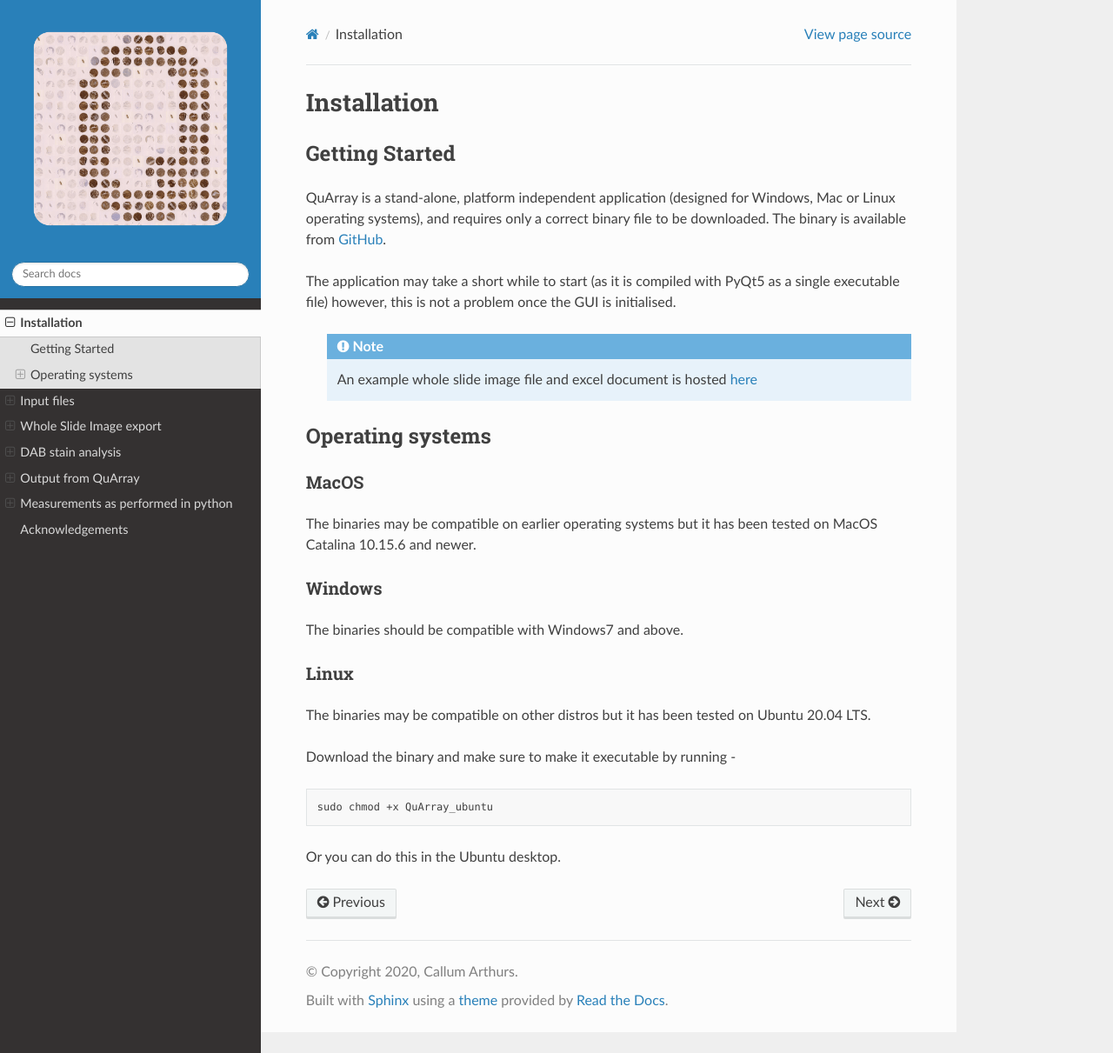
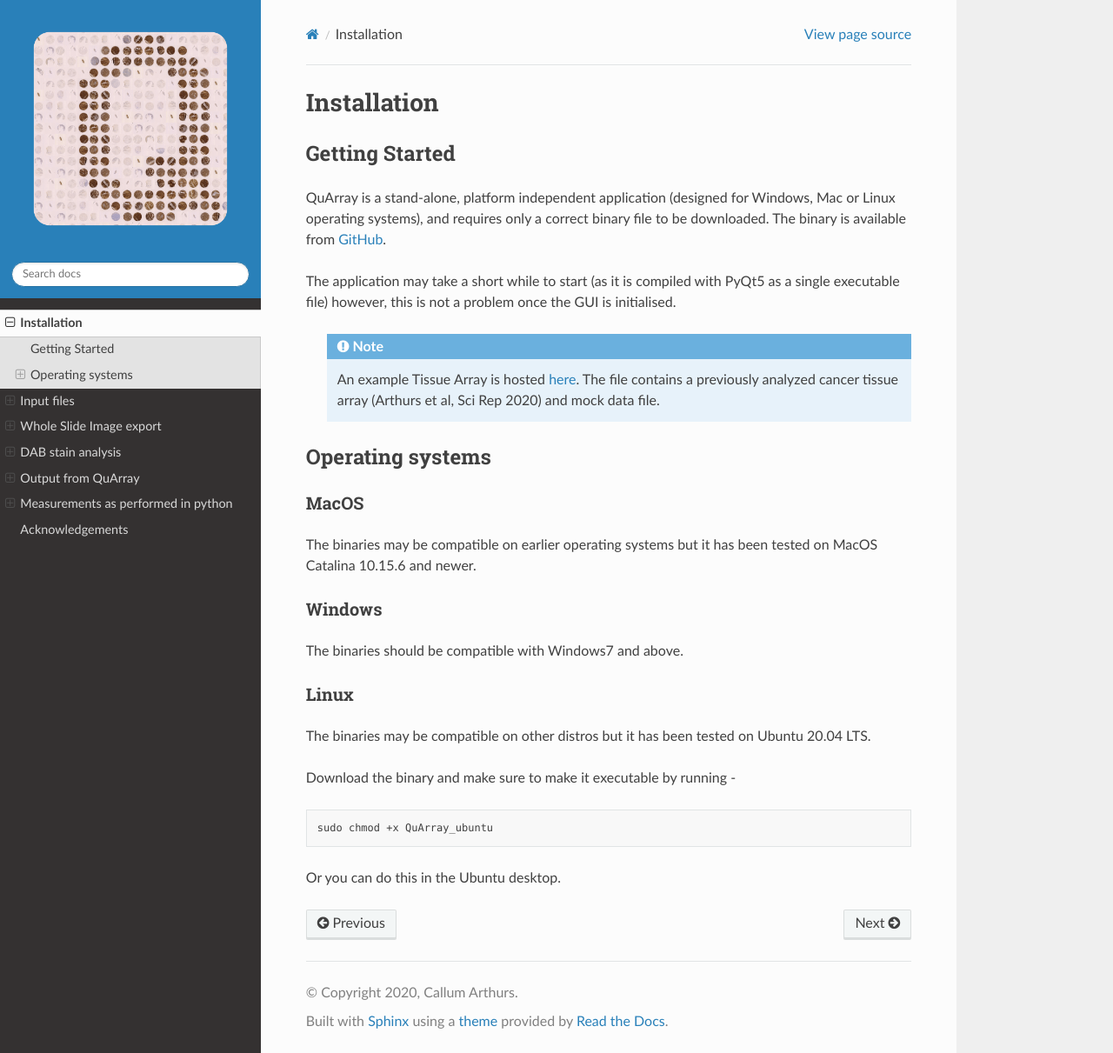
Before and after one commit to c-arthurs/QuArray, a Sphinx documentation site: the page built from docs/Installation.rst, in a window 1280 px wide and 1211 px high. Shown: the whole window at 87% size. Built offline with Sphinx 7.4.7 and the Read the Docs theme 2.0.0, drawn with Linux system fonts in a browser that asks for light colours.

Commit message:
shared files added and change of second figure image

```diff
--- a/docs/Input files.rst
+++ b/docs/Input files.rst
@@ -8,8 +8,9 @@ Whole Slide Image files
 =======================
 
   .. note::
-     An example whole slide image file and excel document is hosted
-     `here <https://emckclac-my.sharepoint.com/:f:/g/personal/k1472221_kcl_ac_uk/EutLIT4yc3BIlmNdUnDzLNAB0AcR1qc99Pvf8w-yCcmj_A?e=LXunb4>`_
+     An example Tissue Array is hosted
+     `here <https://emckclac-my.sharepoint.com/:f:/g/personal/k1472221_kcl_ac_uk/EutLIT4yc3BIlmNdUnDzLNAB0AcR1qc99Pvf8w-yCcmj_A?e=LXunb4>`_.
+     The file contains a previously analyzed cancer tissue array (Arthurs et al, Sci Rep 2020) and mock data file.
 
 Supported Formats
 -----------------
--- a/docs/Installation.rst
+++ b/docs/Installation.rst
@@ -16,9 +16,9 @@ The application may take a short while to start (as it is compiled with PyQt5 as
 this is not a problem once the GUI is initialised.
 
   .. note::
-     An example whole slide image file and excel document is hosted
-     `here <https://emckclac-my.sharepoint.com/:f:/g/personal/k1472221_kcl_ac_uk/EutLIT4yc3BIlmNdUnDzLNAB0AcR1qc99Pvf8w-yCcmj_A?e=LXunb4>`_
-
+     An example Tissue Array is hosted
+     `here <https://emckclac-my.sharepoint.com/:f:/g/personal/k1472221_kcl_ac_uk/EutLIT4yc3BIlmNdUnDzLNAB0AcR1qc99Pvf8w-yCcmj_A?e=LXunb4>`_.
+     The file contains a previously analyzed cancer tissue array (Arthurs et al, Sci Rep 2020) and mock data file.
 
 Operating systems
 #################
--- a/docs/index.rst
+++ b/docs/index.rst
@@ -3,7 +3,9 @@
   .. note::
      This documentation is written to support the QuArray application, developed in the Ahmed Lab for TA export
      and analysis.
-     Download the `latest stable binary <https://github.com/c-arthurs/QuArray/releases>`_ or read the
+     Download the `latest stable binary <https://github.com/c-arthurs/QuArray/releases>`_ and an
+     `example tissue array<https://emckclac-my.sharepoint.com/:f:/g/personal/k1472221_kcl_ac_uk/EutLIT4yc3BIlmNdUnDzLNAB0AcR1qc99Pvf8w-yCcmj_A?e=LXunb4>`_.
+     from a previously analyzed cancer tissue array (Arthurs et al, Sci Rep 2020), or read the
      :ref:`installation page <installation_page>` to get started.
 
 Welcome to the official documentation of QuArray.
```
